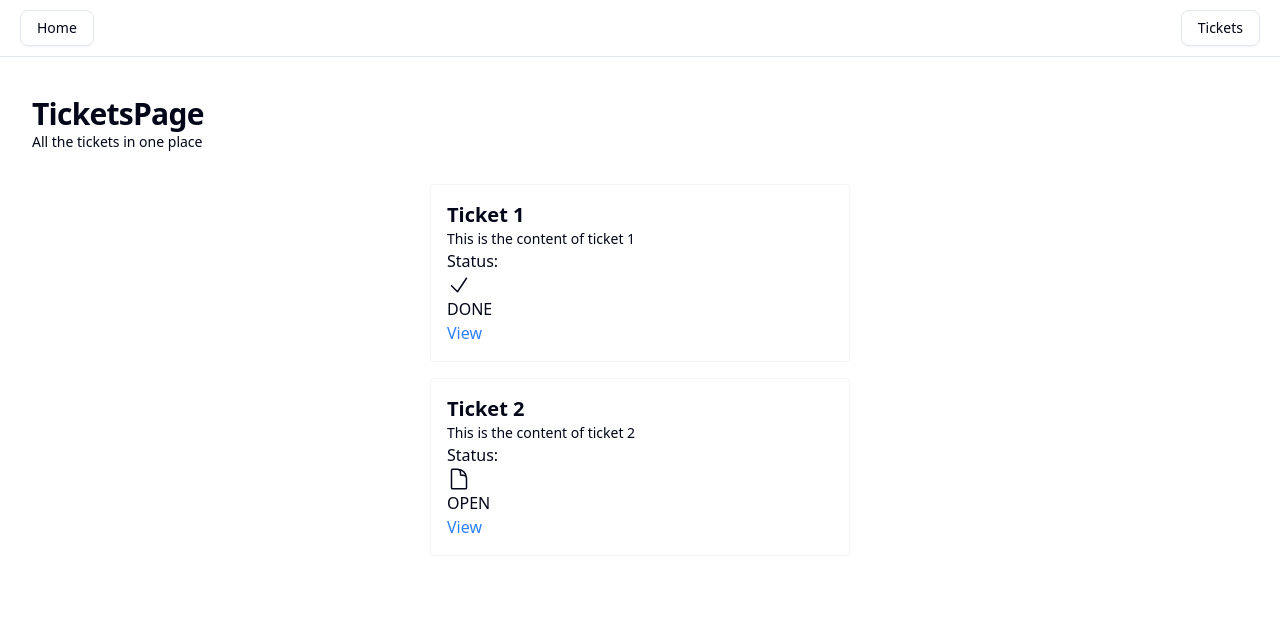
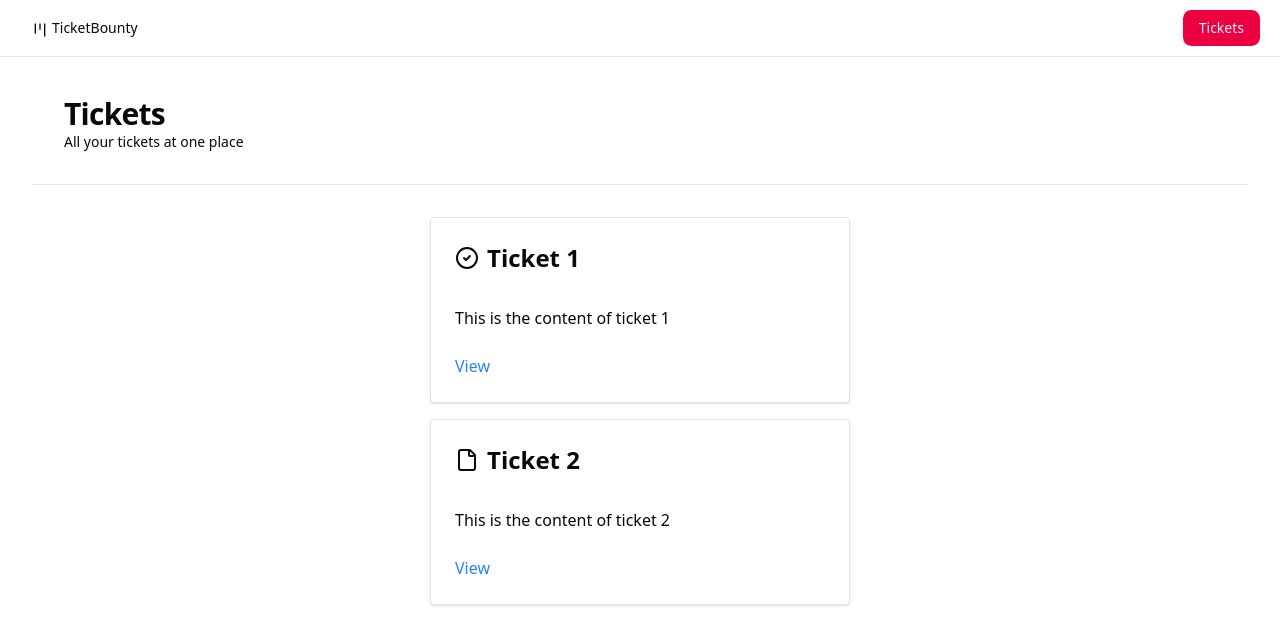
Before and after one commit to tannerbaum/Grind4Me, a Next.js app: page /tickets in a window 1280 px wide. Shown: the top 644 px of the page. Built offline with nearby package versions, Linux system fonts and the light colour scheme.

Commit message:
a few abstractions

```diff
--- a/package.json
+++ b/package.json
@@ -11,6 +11,7 @@
     "typecheck": "tsc --noEmit"
   },
   "dependencies": {
+    "@radix-ui/react-separator": "^1.1.8",
     "@radix-ui/react-slot": "^1.2.4",
     "class-variance-authority": "^0.7.1",
     "clsx": "^2.1.1",
--- a/src/app/globals.css
+++ b/src/app/globals.css
@@ -93,76 +93,76 @@
 
   --radius-3xl: calc(var(--radius) + 12px);
 
-  --radius-4xl: calc(var(--radius) + 16px)
+  --radius-4xl: calc(var(--radius) + 16px);
 }
 
 :root {
-  --radius: 0.625rem;
+  --radius: 0.65rem;
   --background: oklch(1 0 0);
-  --foreground: oklch(0.129 0.042 264.695);
+  --foreground: oklch(0.141 0.005 285.823);
   --card: oklch(1 0 0);
-  --card-foreground: oklch(0.129 0.042 264.695);
+  --card-foreground: oklch(0.141 0.005 285.823);
   --popover: oklch(1 0 0);
-  --popover-foreground: oklch(0.129 0.042 264.695);
-  --primary: oklch(0.208 0.042 265.755);
-  --primary-foreground: oklch(0.984 0.003 247.858);
-  --secondary: oklch(0.968 0.007 247.896);
-  --secondary-foreground: oklch(0.208 0.042 265.755);
-  --muted: oklch(0.968 0.007 247.896);
-  --muted-foreground: oklch(0.554 0.046 257.417);
-  --accent: oklch(0.968 0.007 247.896);
-  --accent-foreground: oklch(0.208 0.042 265.755);
+  --popover-foreground: oklch(0.141 0.005 285.823);
+  --primary: oklch(0.586 0.253 17.585);
+  --primary-foreground: oklch(0.969 0.015 12.422);
+  --secondary: oklch(0.967 0.001 286.375);
+  --secondary-foreground: oklch(0.21 0.006 285.885);
+  --muted: oklch(0.967 0.001 286.375);
+  --muted-foreground: oklch(0.552 0.016 285.938);
+  --accent: oklch(0.967 0.001 286.375);
+  --accent-foreground: oklch(0.21 0.006 285.885);
   --destructive: oklch(0.577 0.245 27.325);
-  --border: oklch(0.929 0.013 255.508);
-  --input: oklch(0.929 0.013 255.508);
-  --ring: oklch(0.704 0.04 256.788);
-  --chart-1: oklch(0.646 0.222 41.116);
-  --chart-2: oklch(0.6 0.118 184.704);
-  --chart-3: oklch(0.398 0.07 227.392);
-  --chart-4: oklch(0.828 0.189 84.429);
-  --chart-5: oklch(0.769 0.188 70.08);
-  --sidebar: oklch(0.984 0.003 247.858);
-  --sidebar-foreground: oklch(0.129 0.042 264.695);
-  --sidebar-primary: oklch(0.208 0.042 265.755);
-  --sidebar-primary-foreground: oklch(0.984 0.003 247.858);
-  --sidebar-accent: oklch(0.968 0.007 247.896);
-  --sidebar-accent-foreground: oklch(0.208 0.042 265.755);
-  --sidebar-border: oklch(0.929 0.013 255.508);
-  --sidebar-ring: oklch(0.704 0.04 256.788);
+  --border: oklch(0.92 0.004 286.32);
+  --input: oklch(0.92 0.004 286.32);
+  --ring: oklch(0.712 0.194 13.428);
+  --chart-1: oklch(0.81 0.117 11.638);
+  --chart-2: oklch(0.645 0.246 16.439);
+  --chart-3: oklch(0.586 0.253 17.585);
+  --chart-4: oklch(0.514 0.222 16.935);
+  --chart-5: oklch(0.455 0.188 13.697);
+  --sidebar: oklch(0.985 0 0);
+  --sidebar-foreground: oklch(0.141 0.005 285.823);
+  --sidebar-primary: oklch(0.586 0.253 17.585);
+  --sidebar-primary-foreground: oklch(0.969 0.015 12.422);
+  --sidebar-accent: oklch(0.967 0.001 286.375);
+  --sidebar-accent-foreground: oklch(0.21 0.006 285.885);
+  --sidebar-border: oklch(0.92 0.004 286.32);
+  --sidebar-ring: oklch(0.712 0.194 13.428);
 }
 
 .dark {
-  --background: oklch(0.129 0.042 264.695);
-  --foreground: oklch(0.984 0.003 247.858);
-  --card: oklch(0.208 0.042 265.755);
-  --card-foreground: oklch(0.984 0.003 247.858);
-  --popover: oklch(0.208 0.042 265.755);
-  --popover-foreground: oklch(0.984 0.003 247.858);
-  --primary: oklch(0.929 0.013 255.508);
-  --primary-foreground: oklch(0.208 0.042 265.755);
-  --secondary: oklch(0.279 0.041 260.031);
-  --secondary-foreground: oklch(0.984 0.003 247.858);
-  --muted: oklch(0.279 0.041 260.031);
-  --muted-foreground: oklch(0.704 0.04 256.788);
-  --accent: oklch(0.279 0.041 260.031);
-  --accent-foreground: oklch(0.984 0.003 247.858);
+  --background: oklch(0.141 0.005 285.823);
+  --foreground: oklch(0.985 0 0);
+  --card: oklch(0.21 0.006 285.885);
+  --card-foreground: oklch(0.985 0 0);
+  --popover: oklch(0.21 0.006 285.885);
+  --popover-foreground: oklch(0.985 0 0);
+  --primary: oklch(0.645 0.246 16.439);
+  --primary-foreground: oklch(0.969 0.015 12.422);
+  --secondary: oklch(0.274 0.006 286.033);
+  --secondary-foreground: oklch(0.985 0 0);
+  --muted: oklch(0.274 0.006 286.033);
+  --muted-foreground: oklch(0.705 0.015 286.067);
+  --accent: oklch(0.274 0.006 286.033);
+  --accent-foreground: oklch(0.985 0 0);
   --destructive: oklch(0.704 0.191 22.216);
   --border: oklch(1 0 0 / 10%);
   --input: oklch(1 0 0 / 15%);
-  --ring: oklch(0.551 0.027 264.364);
-  --chart-1: oklch(0.488 0.243 264.376);
-  --chart-2: oklch(0.696 0.17 162.48);
-  --chart-3: oklch(0.769 0.188 70.08);
-  --chart-4: oklch(0.627 0.265 303.9);
-  --chart-5: oklch(0.645 0.246 16.439);
-  --sidebar: oklch(0.208 0.042 265.755);
-  --sidebar-foreground: oklch(0.984 0.003 247.858);
-  --sidebar-primary: oklch(0.488 0.243 264.376);
-  --sidebar-primary-foreground: oklch(0.984 0.003 247.858);
-  --sidebar-accent: oklch(0.279 0.041 260.031);
-  --sidebar-accent-foreground: oklch(0.984 0.003 247.858);
+  --ring: oklch(0.41 0.159 10.272);
+  --chart-1: oklch(0.81 0.117 11.638);
+  --chart-2: oklch(0.645 0.246 16.439);
+  --chart-3: oklch(0.586 0.253 17.585);
+  --chart-4: oklch(0.514 0.222 16.935);
+  --chart-5: oklch(0.455 0.188 13.697);
+  --sidebar: oklch(0.21 0.006 285.885);
+  --sidebar-foreground: oklch(0.985 0 0);
+  --sidebar-primary: oklch(0.645 0.246 16.439);
+  --sidebar-primary-foreground: oklch(0.969 0.015 12.422);
+  --sidebar-accent: oklch(0.274 0.006 286.033);
+  --sidebar-accent-foreground: oklch(0.985 0 0);
   --sidebar-border: oklch(1 0 0 / 10%);
-  --sidebar-ring: oklch(0.551 0.027 264.364);
+  --sidebar-ring: oklch(0.41 0.159 10.272);
 }
 
 @layer base {
--- a/src/app/layout.tsx
+++ b/src/app/layout.tsx
@@ -1,8 +1,7 @@
 import "./globals.css";
 import type { Metadata } from "next";
 import { Geist, Geist_Mono } from "next/font/google";
-import Link from "next/link";
-import { Button, buttonVariants } from "@/components/ui/button";
+import Header from "@/components/header";
 
 const geistSans = Geist({
   variable: "--font-geist-sans",
@@ -29,22 +28,7 @@ export default function RootLayout({
       <body
         className={`${geistSans.variable} ${geistMono.variable} antialiased`}
       >
-        <nav className="fixed left-0 right-0 top-0 z-20 flex justify-between py-2.5 px-5 border-b bg-white">
-          <div>
-            <Button asChild variant="outline">
-              <Link href="/">Home</Link>
-            </Button>
-          </div>
-          <div>
-            {/* Interesting convienence provided by ShadCN to using asChild above */}
-            <Link
-              href="/tickets"
-              className={buttonVariants({ variant: "outline" })}
-            >
-              Tickets
-            </Link>
-          </div>
-        </nav>
+        <Header />
         <main className="min-h-screen flex-1 overflow-y-auto overflow-x-hidden py-24 px-8 flex flex-col">
           {children}
         </main>
--- a/src/app/page.tsx
+++ b/src/app/page.tsx
@@ -1,12 +1,13 @@
 import Link from "next/link";
+import Heading from "@/components/heading";
 
 export default function Home() {
   return (
     <div className="flex-1 flex flex-col gap-8">
-      <div>
-        <h2 className="text-3xl font-bold tracking-tight">Home Page</h2>
-        <p className="text-sm text-muted-foregound">Your place to start</p>
-      </div>
+      <Heading
+        title="Welcome to TicketBounty"
+        description="Your place to manage your tickets"
+      />
       <div className="flex-1 flex flex-col items-center">
         <Link href="/tickets" className="text-blue-500 hover:underline">
           View Tickets
--- a/src/app/tickets/page.tsx
+++ b/src/app/tickets/page.tsx
@@ -1,90 +1,46 @@
+import { CircleCheck, File, Pencil } from "lucide-react";
 import Link from "next/link";
+import Heading from "@/components/heading";
+import {
+  Card,
+  CardContent,
+  CardFooter,
+  CardHeader,
+  CardTitle,
+} from "@/components/ui/card";
 import { initialTickets } from "@/data";
 
-const CheckIcon = () => (
-  <svg
-    xmlns="http://www.w3.org/2000/svg"
-    fill="none"
-    viewBox="0 0 24 24"
-    strokeWidth={1.5}
-    stroke="currentColor"
-    className="size-6"
-  >
-    <path
-      strokeLinecap="round"
-      strokeLinejoin="round"
-      d="m4.5 12.75 6 6 9-13.5"
-    />
-  </svg>
-);
-
-const PencilIcon = () => (
-  <svg
-    xmlns="http://www.w3.org/2000/svg"
-    fill="none"
-    viewBox="0 0 24 24"
-    strokeWidth={1.5}
-    stroke="currentColor"
-    className="size-6"
-  >
-    <path
-      strokeLinecap="round"
-      strokeLinejoin="round"
-      d="m16.862 4.487 1.687-1.688a1.875 1.875 0 1 1 2.652 2.652L6.832 19.82a4.5 4.5 0 0 1-1.897 1.13l-2.685.8.8-2.685a4.5 4.5 0 0 1 1.13-1.897L16.863 4.487Zm0 0L19.5 7.125"
-    />
-  </svg>
-);
-
-const DocumentIcon = () => (
-  <svg
-    xmlns="http://www.w3.org/2000/svg"
-    fill="none"
-    viewBox="0 0 24 24"
-    strokeWidth={1.5}
-    stroke="currentColor"
-    className="size-6"
-  >
-    <path
-      strokeLinecap="round"
-      strokeLinejoin="round"
-      d="M19.5 14.25v-2.625a3.375 3.375 0 0 0-3.375-3.375h-1.5A1.125 1.125 0 0 1 13.5 7.125v-1.5a3.375 3.375 0 0 0-3.375-3.375H8.25m2.25 0H5.625c-.621 0-1.125.504-1.125 1.125v17.25c0 .621.504 1.125 1.125 1.125h12.75c.621 0 1.125-.504 1.125-1.125V11.25a9 9 0 0 0-9-9Z"
-    />
-  </svg>
-);
-
 const TICKET_ICONS = {
-  OPEN: <DocumentIcon />,
-  IN_PROGRESS: <PencilIcon />,
-  DONE: <CheckIcon />,
+  OPEN: <File />,
+  IN_PROGRESS: <Pencil />,
+  DONE: <CircleCheck />,
 };
 
 const TicketsPage = () => {
   return (
     <div className="flex-1 flex flex-col gap-8">
-      <div>
-        <h2 className="text-3xl font-bold tracking-tight">TicketsPage</h2>
-        <p className="text-sm text-muted-foregound">
-          All the tickets in one place
-        </p>
-      </div>
+      <Heading title="Tickets" description="All your tickets at one place" />
       <div className="flex-1 flex flex-col items-center gap-y-4 animate-fade-from-top">
         {initialTickets.map((ticket) => (
-          <div
-            key={ticket.id}
-            className="w-full max-w-[420px] border border-slate-100 rounded p-4"
-          >
-            <h3 className="text-xl font-bold">{ticket.title}</h3>
-            <p className="text-sm truncate">{ticket.content}</p>
-            <p>
-              Status: {TICKET_ICONS[ticket.status]} {ticket.status}
-            </p>
+          <Card key={ticket.id} className="w-full max-w-[420px] rounded">
+            <CardHeader>
+              <CardTitle className="flex gap-2 items-center">
+                <span>{TICKET_ICONS[ticket.status]}</span>
+                <span className="text-2xl">{ticket.title}</span>
+              </CardTitle>
+            </CardHeader>
+            <CardContent>
+              <p className="line-clamp-3">{ticket.content}</p>
+            </CardContent>
+            <CardFooter>
               <Link
                 href={`/tickets/${ticket.id}`}
                 className="text-blue-500 hover:underline"
               >
                 View
               </Link>
-          </div>
+            </CardFooter>
+          </Card>
         ))}
       </div>
     </div>
--- /dev/null
+++ b/src/components/header.tsx
@@ -0,0 +1,29 @@
+import { Kanban } from "lucide-react";
+import Link from "next/link";
+import { Button, buttonVariants } from "./ui/button";
+
+const Header = () => {
+  return (
+    <nav className="fixed left-0 right-0 top-0 z-20 flex justify-between py-2.5 px-5 border-b bg-white">
+      <div>
+        <Button variant="ghost" className="gap-1" asChild>
+          <Link href="/" className="flex-row">
+            <Kanban className="self-end" />
+            <h1>TicketBounty</h1>
+          </Link>
+        </Button>
+      </div>
+      <div>
+        {/* Interesting convienence provided by ShadCN to using asChild above */}
+        <Link
+          href="/tickets"
+          className={buttonVariants({ variant: "default" })}
+        >
+          Tickets
+        </Link>
+      </div>
+    </nav>
+  );
+};
+
+export default Header;
--- /dev/null
+++ b/src/components/heading.tsx
@@ -0,0 +1,21 @@
+import { Separator } from "./ui/separator";
+
+const Heading = ({
+  title,
+  description,
+}: {
+  title: string;
+  description: string;
+}) => {
+  return (
+    <>
+      <div className="px-8">
+        <h2 className="text-3xl font-bold tracking-tight">{title}</h2>
+        <p className="text-sm text-muted-foregound">{description}</p>
+      </div>
+      <Separator />
+    </>
+  );
+};
+
+export default Heading;
--- /dev/null
+++ b/src/components/ui/card.tsx
@@ -0,0 +1,91 @@
+import * as React from "react";
+import { cn } from "@/lib/utils";
+
+function Card({ className, ...props }: React.ComponentProps<"div">) {
+  return (
+    <div
+      data-slot="card"
+      className={cn(
+        "bg-card text-card-foreground flex flex-col gap-6 rounded-xl border py-6 shadow-sm",
+        className,
+      )}
+      {...props}
+    />
+  );
+}
+
+function CardHeader({ className, ...props }: React.ComponentProps<"div">) {
+  return (
+    <div
+      data-slot="card-header"
+      className={cn(
+        "@container/card-header grid auto-rows-min grid-rows-[auto_auto] items-start gap-2 px-6 has-data-[slot=card-action]:grid-cols-[1fr_auto] [.border-b]:pb-6",
+        className,
+      )}
+      {...props}
+    />
+  );
+}
+
+function CardTitle({ className, ...props }: React.ComponentProps<"div">) {
+  return (
+    <div
+      data-slot="card-title"
+      className={cn("leading-none font-semibold", className)}
+      {...props}
+    />
+  );
+}
+
+function CardDescription({ className, ...props }: React.ComponentProps<"div">) {
+  return (
+    <div
+      data-slot="card-description"
+      className={cn("text-muted-foreground text-sm", className)}
+      {...props}
+    />
+  );
+}
+
+function CardAction({ className, ...props }: React.ComponentProps<"div">) {
+  return (
+    <div
+      data-slot="card-action"
+      className={cn(
+        "col-start-2 row-span-2 row-start-1 self-start justify-self-end",
+        className,
+      )}
+      {...props}
+    />
+  );
+}
+
+function CardContent({ className, ...props }: React.ComponentProps<"div">) {
+  return (
+    <div
+      data-slot="card-content"
+      className={cn("px-6", className)}
+      {...props}
+    />
+  );
+}
+
+function CardFooter({ className, ...props }: React.ComponentProps<"div">) {
+  return (
+    <div
+      data-slot="card-footer"
+      className={cn("flex items-center px-6 [.border-t]:pt-6", className)}
+      {...props}
+    />
+  );
+}
+
+export {
+  Card,
+  CardAction,
+  CardContent,
+  CardDescription,
+  CardFooter,
+  CardHeader,
+  CardTitle,
+};
--- /dev/null
+++ b/src/components/ui/separator.tsx
@@ -0,0 +1,27 @@
+"use client";
+
+import * as SeparatorPrimitive from "@radix-ui/react-separator";
+import * as React from "react";
+import { cn } from "@/lib/utils";
+
+function Separator({
+  className,
+  orientation = "horizontal",
+  decorative = true,
+  ...props
+}: React.ComponentProps<typeof SeparatorPrimitive.Root>) {
+  return (
+    <SeparatorPrimitive.Root
+      data-slot="separator"
+      decorative={decorative}
+      orientation={orientation}
+      className={cn(
+        "bg-border shrink-0 data-[orientation=horizontal]:h-px data-[orientation=horizontal]:w-full data-[orientation=vertical]:h-full data-[orientation=vertical]:w-px",
+        className,
+      )}
+      {...props}
+    />
+  );
+}
+
+export { Separator };
```
Also changed, not shown: 1 other file (tests, documents, lock files or other folders). Lines whose indentation alone changed are shown as unchanged.
